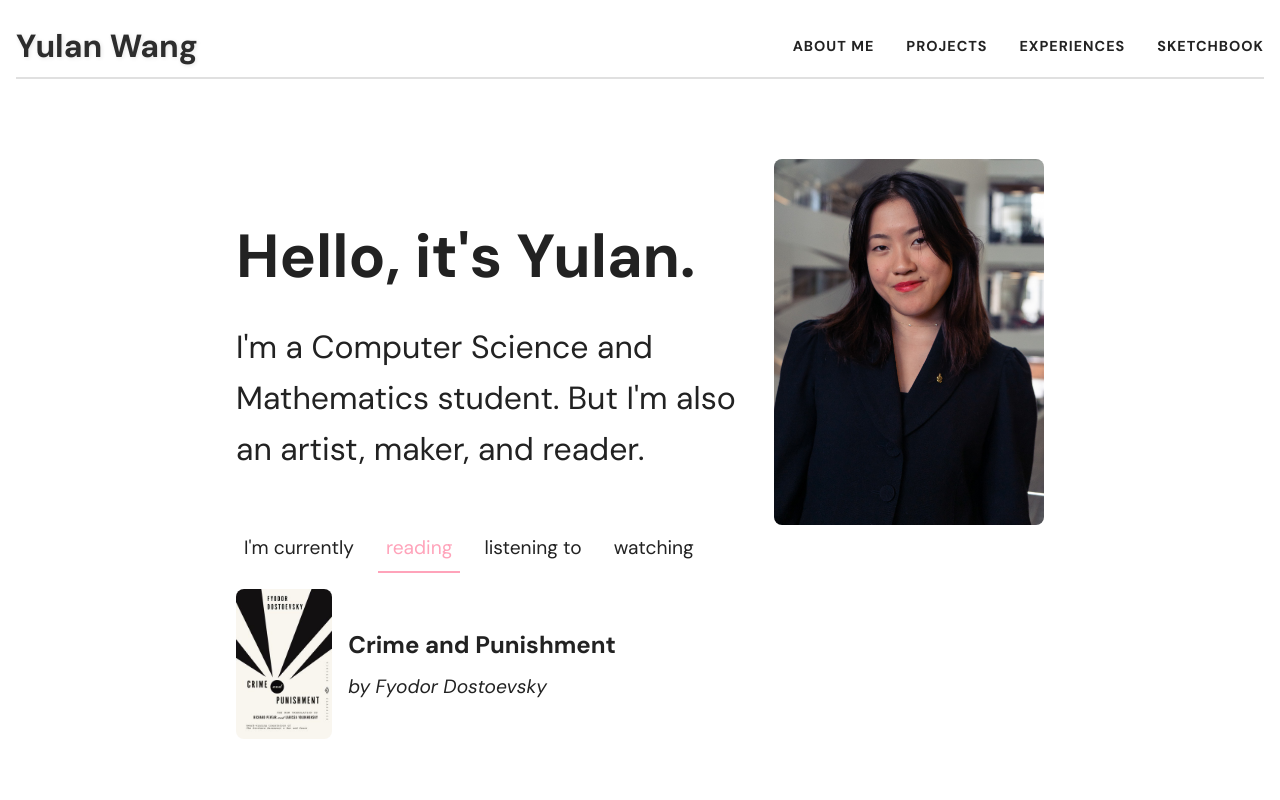
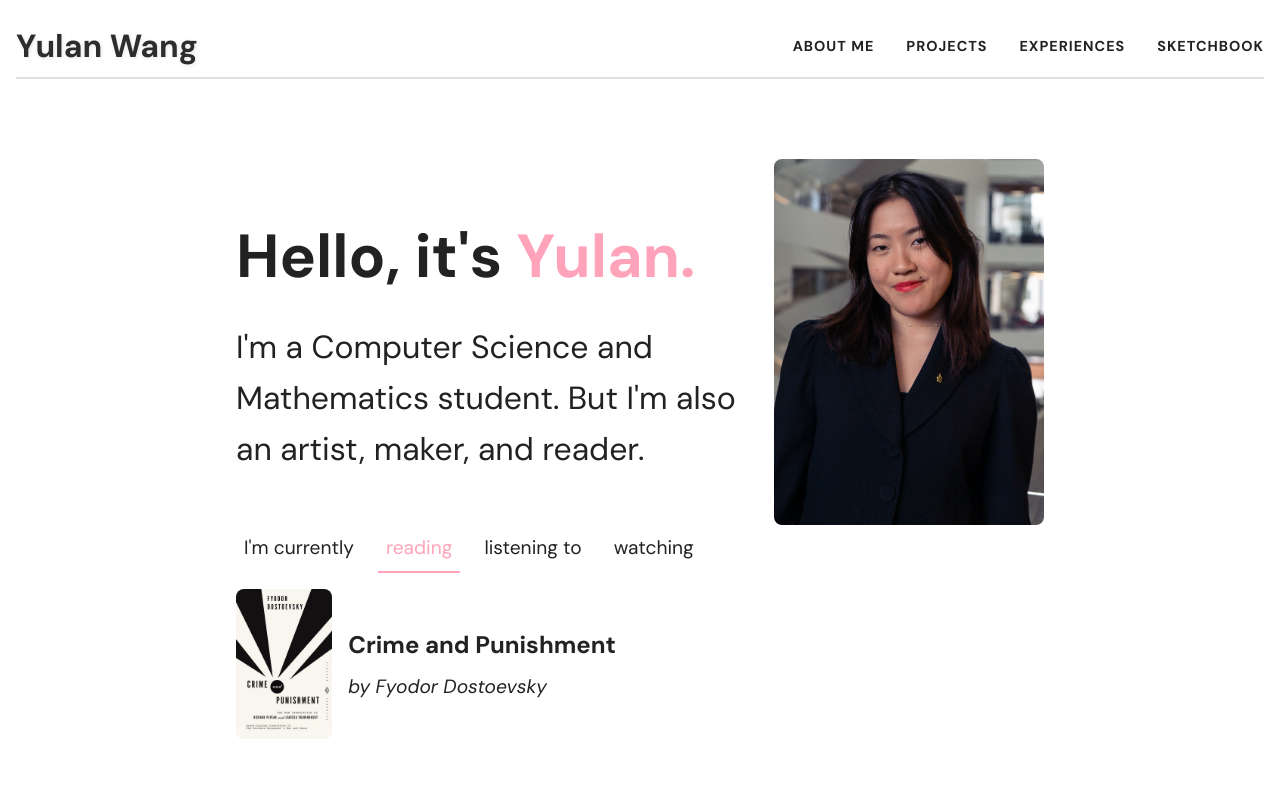
Before and after one commit to yulanwang/personalwebsite, a React (Create React App) app: page / in a window 1280 px wide. Shown: the top 800 px of the page. Built offline with nearby package versions, Linux system fonts and the light colour scheme.

Commit message:
final touch

```diff
--- a/src/components/Bio.js
+++ b/src/components/Bio.js
@@ -31,7 +31,7 @@ const Bio = () => {
         <div style={styles.topSection}>
           {/* Bio Text */}
           <div style={styles.textContainer}>
-            <h2 style={styles.heading}>Hello, it's Yulan.</h2>
+          <h2 style={styles.heading}>Hello, it's <span style={styles.headingName}>Yulan.</span></h2>
             <p style={styles.text}>
               I'm a Computer Science and Mathematics student. But I'm also an artist, maker, and reader.
             </p>
@@ -142,6 +142,11 @@ const styles = {
     marginBottom: "1rem",
     color: "var(--dark-text)",
   },
+  headingName: {
+    fontSize: "3.8rem",
+    marginBottom: "1rem",
+    color: "var(--hover-accent)",
+  },
   text: {
     fontSize: "2rem",
     lineHeight: "1.6",
```
Also changed, not shown: public/img/eastOfEden.jpg (deleted).
